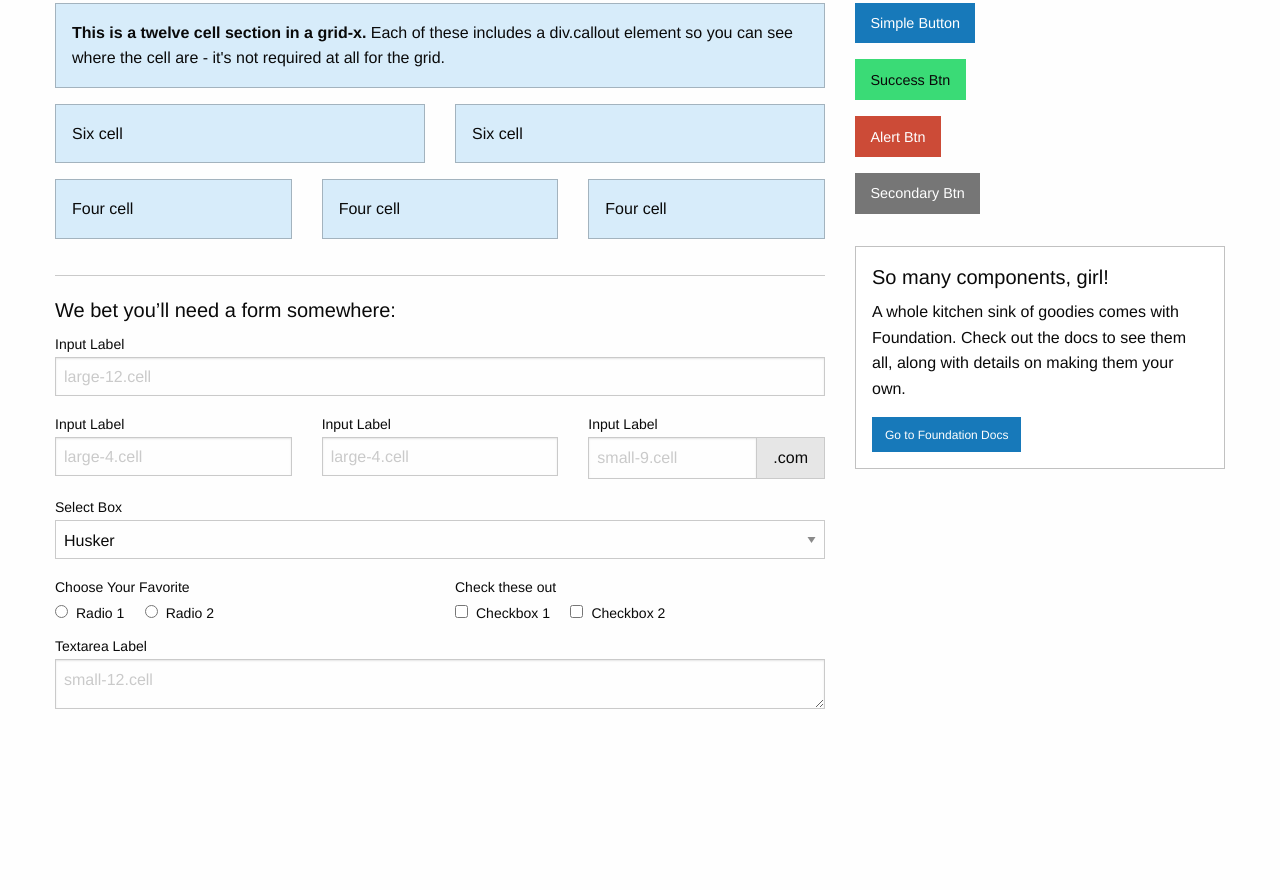
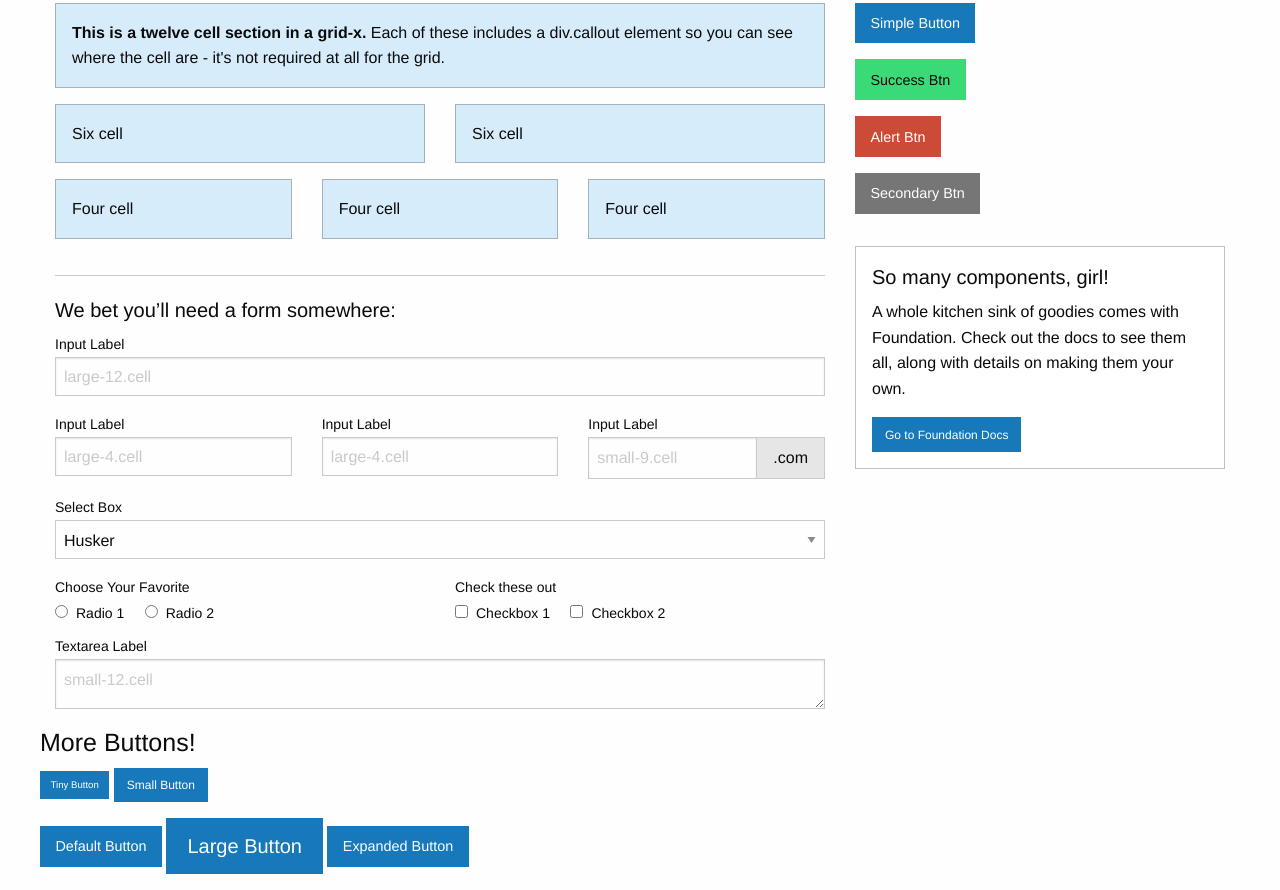
Before and after one commit to EugeneThomas/BringBackTheHiddenLinks, a plain HTML site: page index.html in a window 1280 px wide. Shown: the part 530-1420 px from the top of the page. Before the commit the page ends 1255 px from the top, so only its background shows below. Drawn offline with Linux system fonts and the light colour scheme.

Commit message:
added buttons

```diff
--- a/index.html
+++ b/index.html
@@ -160,8 +160,16 @@
             <a href="http://foundation.zurb.com/sites/docs/" class="small button">Go to Foundation Docs</a>
           </div>
         </div>
-      </div>
-    </div>
+		<div class="large-6 columns">
+		<h4>More Buttons!</h4>
+		<div class="row">
+		<a href="#" class="button tiny">Tiny Button</a>
+		<a href="#" class="button small">Small Button</a><br>
+		<a href="#" class="button">Default Button</a>
+		<a href="#" class="button large">Large Button</a>
+		<a href="#" class="button expand">Expanded Button</a> <br>
+		</div>
+		</div>
 
     <script src="js/vendor/jquery.js"></script>
     <script src="js/vendor/what-input.js"></script>
```
